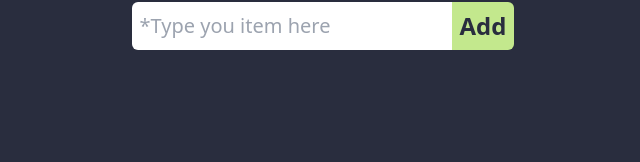
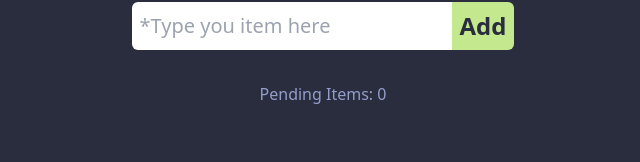
Before and after one commit to EJVargas03/vuegrocery, a Vue app: page / in a window 1280 px wide. Shown: the part 138-300 px from the top of the page, without its empty margins (317-957 px from the left). Built offline with nearby package versions, Linux system fonts and the light colour scheme.

Commit message:
finished assignment

```diff
--- a/src/App.vue
+++ b/src/App.vue
@@ -17,7 +17,7 @@
   const deleteGrocery = id => {
     const removeIndex = groceries.value.findIndex(grocery => grocery.id === id)
     groceries.value.splice(removeIndex, 1)
-    confetti({ particleCount: 3000, spread: 8000, origin: { y: 1 } })
+    confetti({ particleCount: 1, spread: 8000, origin: { y: 1 } })
   }
 </script>
 
@@ -26,14 +26,15 @@
     <h1 class="title">Vue Grocery List</h1>
     <form class="newGroceryForm" @click.prevent="addGrocery">
       <input
-        id="newGrocery"
-        autocomplete="off"
-        type="text"
-        placeholder="*Type you item here"
-        v-model="newGrocery"
+      id="newGrocery"
+      autocomplete="off"
+      type="text"
+      placeholder="*Type you item here"
+      v-model="newGrocery"
       />
       <button type="submit">Add</button>
     </form>
+    <h3>Pending Items: {{ groceries.length }}</h3>
       <ul>
         <li v-for="grocery in groceries" @click="deleteGrocery(grocery.id)">
           {{ grocery.name }}
```
